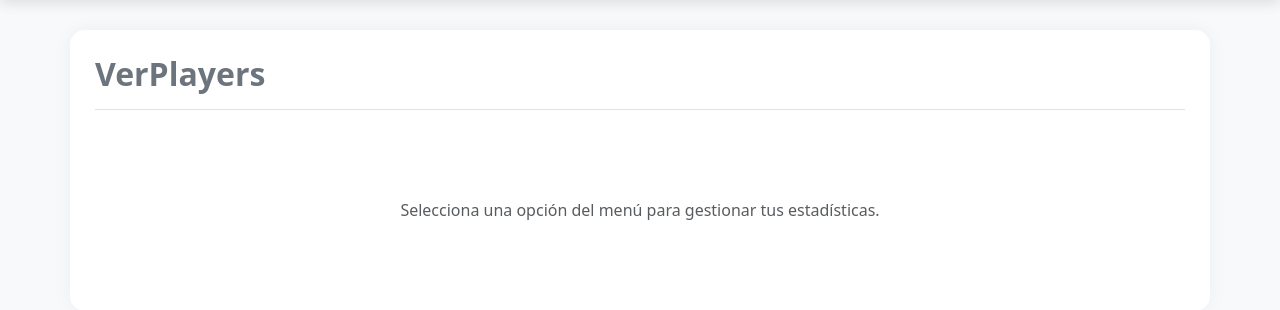
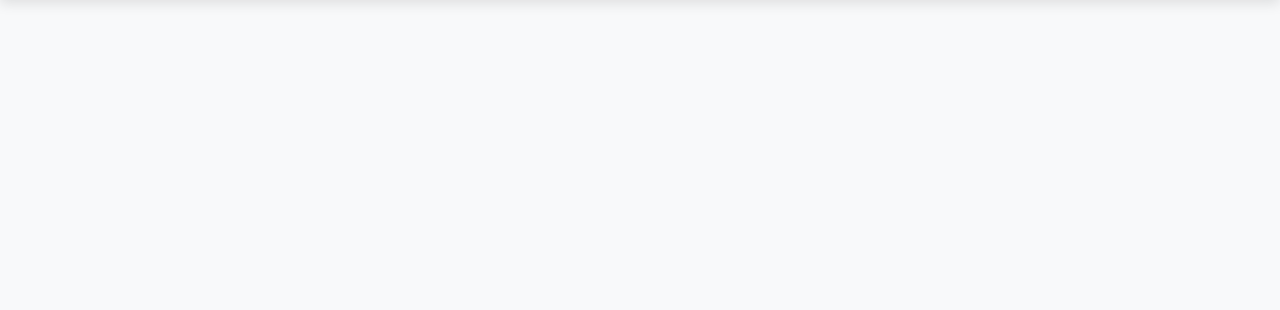
Before and after one commit to ahuici/footstats, a PHP site: page /vistas/cabecera.php in a window 1280 px wide. Shown: the part 56-366 px from the top of the page. Run offline with PHP 8.4, Linux system fonts and the light colour scheme.

Commit message:
Arreglo cabecera

```diff
--- a/vistas/cabecera.php
+++ b/vistas/cabecera.php
@@ -71,26 +71,6 @@
         </div>
     </nav>
 
-    <main class="container main-container">
-        <?php
-        // Estructura básica para cargar las páginas
-        $page = isset($_GET['page']) ? $_GET['page'] : 'verPlayers';
-
-        echo "<div class='mb-4 border-bottom pb-2'>";
-        echo "<h2 class='text-capitalize fw-bold text-secondary'>" . str_replace('add', 'Agregar ', $page) . "</h2>";
-        echo "</div>";
-
-        /* Aquí incluirías tu lógica de PHP:
-           include "pages/" . $page . ".php";
-        */
-        ?>
-
-        <div class="text-center py-5 text-muted">
-            <i class="bi bi- clipboard-data display-1"></i>
-            <p class="mt-3">Selecciona una opción del menú para gestionar tus estadísticas.</p>
-        </div>
-    </main>
-
     <script src="https://cdn.jsdelivr.net/npm/bootstrap@5.3.0/dist/js/bootstrap.bundle.min.js"></script>
 </body>
 </html>
--- a/vistas/landing.php
+++ b/vistas/landing.php
@@ -200,10 +200,10 @@
 
                     <!-- NUEVOS BOTONES CTA -->
                     <div class="d-flex flex-column flex-sm-row gap-3 mb-4 justify-content-center justify-content-lg-start">
-                        <a href="login.php" class="btn btn-outline-light btn-lg px-4 py-2 fw-semibold border-2 shadow-sm">
+                        <a href="index.php?page=login" class="btn btn-outline-light btn-lg px-4 py-2 fw-semibold border-2 shadow-sm">
                             <i class="bi bi-box-arrow-in-right me-2"></i>Entrar
                         </a>
-                        <a href="register.php" class="btn btn-light btn-lg px-4 py-2 fw-semibold shadow-sm">
+                        <a href="index.php?page=register" class="btn btn-light btn-lg px-4 py-2 fw-semibold shadow-sm">
                             <i class="bi bi-person-plus me-2"></i>Registrarse
                         </a>
                     </div>
```
Also changed, not shown: controladores/controlador_footstats.php (+6 -1 lines).
